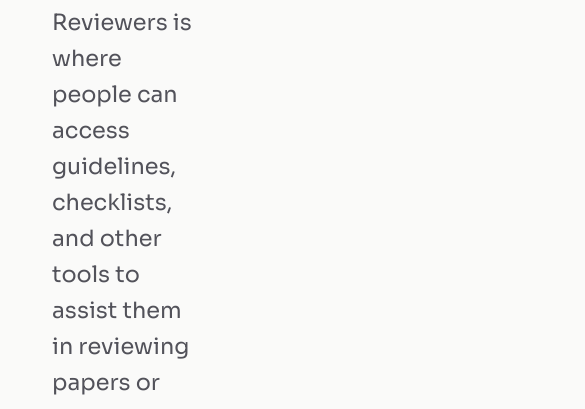
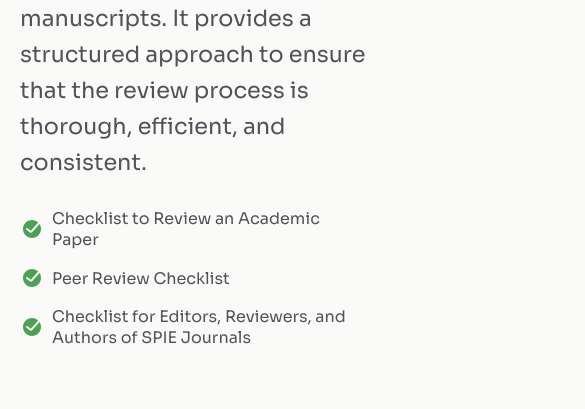
Before and after one commit to farhadalsami/devchallenges-farhad, a plain HTML site: page index.html in a window 390 px wide. Shown: the part 328-737 px from the top of the page, 585 px wide, since content can reach past the window. Drawn offline with Linux system fonts and the light colour scheme.

Commit message:
finally, the responsive design is completed.

```diff
--- a/styles/style.css
+++ b/styles/style.css
@@ -84,3 +84,15 @@
     color: #52525A;
     line-height: 28px;
 }
+/* responsive design */
+@media screen and (max-width:640px) {
+    .container{
+        flex-direction: column;
+    }
+    body{
+        padding: 52px 20px;
+    }
+    .side{
+        max-width: 100%;
+    }
+}
```
